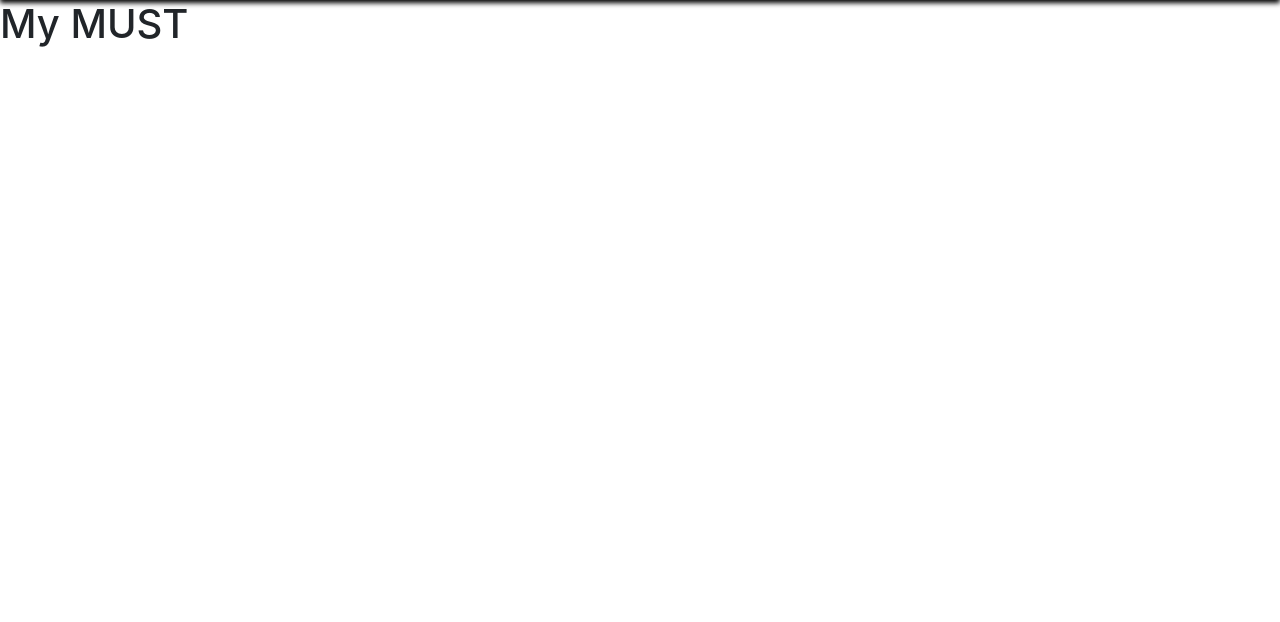
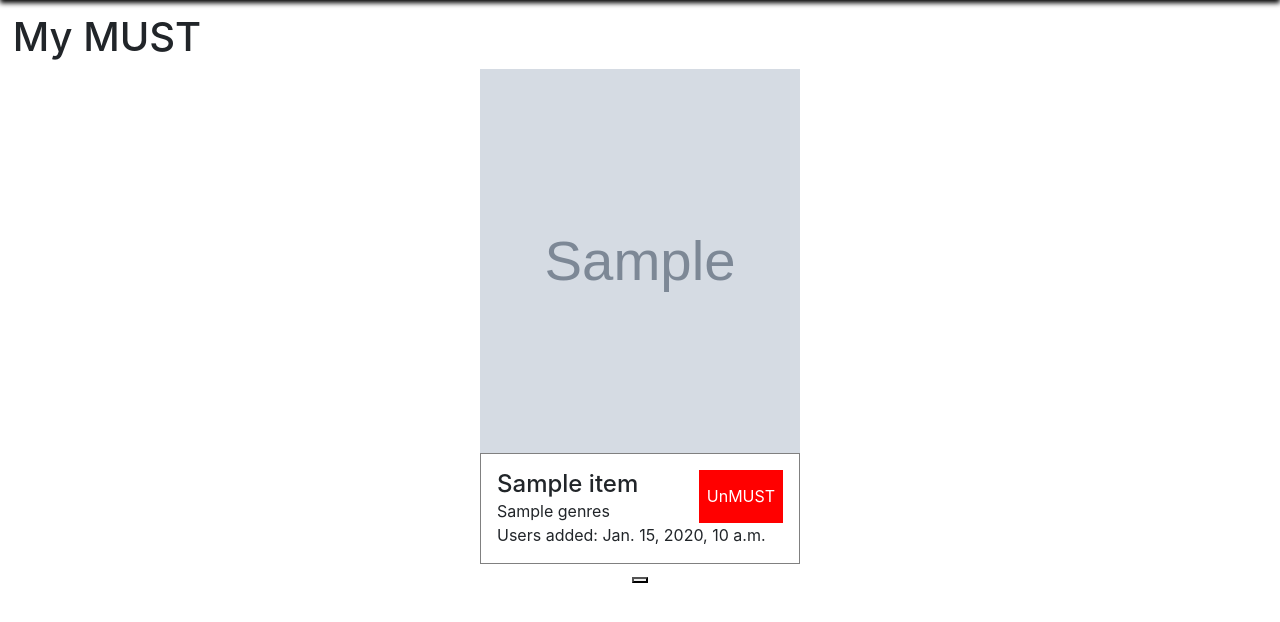
Before and after one commit to O1Dii/games-catalog, a Django app: page /must/1 in a window 1280 px wide. Shown: the part 66-688 px from the top of the page. Run offline with Django 3.2, Linux system fonts and the light colour scheme; a user stored in the database is signed in; tables that the repository leaves empty hold one stand-in row (values such as "Sample post"); grey boxes marked "Sample" are stand-in pictures; a database or web service that is not in the repository returns one stand-in record (values such as "Sample title"); data that the repository does not hold is empty; some libraries are stand-ins or nearby versions.

Commit message:
must_page partially completed

```diff
--- a/main_app/igdb_api.py
+++ b/main_app/igdb_api.py
@@ -93,7 +93,7 @@ class IGDB:
         """returns total amount of pages for last game list"""
         return math.ceil(self.__last_headers_x_count / self.__limit)
 
-    def api_get_games_list(self, page: str = '1', **kwargs) -> list:
+    def api_get_games_list(self, page: str = '1', game_ids: list = None, genres: bool = False, **kwargs) -> list:
         """kwargs:
         search: str = None,
         genres: str = None,
@@ -101,21 +101,36 @@ class IGDB:
         user_ratings: tuple = None"""
         category = 'games/?'
         additional = {
-            'fields': 'name,cover,version_title,rating',
+            'fields': 'name,cover,version_title,rating,genres',
             'limit': self.__limit,
-            'offset': (int(page) - 1) * self.__limit}
-        if not kwargs.get('search'):
-            additional['order'] = 'popularity:desc'
-        filters = self.__generate_filters(**kwargs)
-        additional.update(filters)
+            'offset': (int(page) - 1) * self.__limit
+        }
+        if game_ids:
+            games = ','.join(map(str, game_ids))
+            category = f'games/{games}?'
+        else:
+            if not kwargs.get('search'):
+                additional['order'] = 'popularity:desc'
+            filters = self.__generate_filters(**kwargs)
+            additional.update(filters)
         encoded_url = urlencode(additional, quote_via=quote_plus)
         data = self.__api_get(f'{category}{encoded_url}')
         images_query = list(set(each.get('cover', '') for each in data if each.get('cover')))
         images = dict(self.api_get_image(images_query, True))
+        genres_list = []
         for i, each in enumerate(data):
             if each:
                 if each.get('cover'):
                     data[i]['cover'] = images.get(each.get('cover'))
+                if genres:
+                    genres_list.append(data[i].get('genres', [])[0])
+        if genres:
+            j = 0
+            genre_names = self.api_get_names('genres', genres_list)
+            for i, each in enumerate(data):
+                if each.get('genres'):
+                    data[i]['genres'] = genre_names[j]
+                    j += 1
         return data
 
     def api_get_image(self, images_id: list, cover=False):
@@ -123,4 +138,4 @@ class IGDB:
         data = self.__api_get(result + ','.join(map(str, images_id)) + '?fields=url')
         for each in data:
             yield each.get('id'), 'https:' + each.get('url', '').replace('t_thumb', 't_cover_big' if cover
-                                                         else 't_screenshot_med')
+                                                                         else 't_screenshot_med')
--- a/main_app/templates/game_must_template.html
+++ b/main_app/templates/game_must_template.html
@@ -1,17 +1,17 @@
 <div class="main-game-container">
     <img class="image-cover" src="{{ game.cover }}" alt="">
     <div class="lower-container">
-        <div class="row">
-            <div class="col">
+        <div class="lower-inner-container">
+            <div>
                 <h4 class="game_name">{{ game.name }}</h4>
-                <p class="game_version_title">{{ game.genre }}</p>
+                <p class="game_version_title">{{ game.genres }}</p>
             </div>
-            <div class="col">
-                <button class="must-button">UnMUST</button>
+            <div>
+                <button class="big-red-button must-button">UnMUST</button>
             </div>
         </div>
-        <div class="row">
-            <p>Users added: 25</p>
+        <div>
+            <p>Users added: {{ game.added }}</p>
         </div>
     </div>
 </div>
--- a/main_app/templates/game_template.html
+++ b/main_app/templates/game_template.html
@@ -9,10 +9,8 @@
                 <a href="{% url 'main_app:detail_page' game_id=game.id %}">
                     <button type="button" class="cover-button">Open</button>
                 </a>
-                <form method="post">
-                    {% csrf_token %}
-                    <button type="submit" class="cover-button">MUST</button>
-                </form>
+                {% csrf_token %}
+                <button type="button" class="cover-button" onclick="send_ajax_must({{ game.id }})">MUST</button>
             </div>
         </div>
     </div>
--- a/main_app/templates/login_register_page.html
+++ b/main_app/templates/login_register_page.html
@@ -16,7 +16,7 @@
                 <h2 id="sign-up">Sign Up</h2>
                 {{ form.as_p }}
             </div>
-            <button id="submit-btn" type="submit">Sign me up!</button>
+            <button id="submit-btn" class="big-red-button" type="submit">Sign me up!</button>
         </form>
     </div>
 {% endblock %}
--- a/main_app/templates/must_page.html
+++ b/main_app/templates/must_page.html
@@ -7,12 +7,17 @@
 {% endblock %}
 
 {% block body %}
-    <div class="main-container">
+    <div id="main-container">
         <h1>My MUST</h1>
-        <div id="games-list-container" class="d-flex flex-wrap">
-            {% for game in games %}
-                {% include 'game_must_template.html' %}
-            {% endfor %}
+        <div id="games-list-container" class="d-flex flex-wrap justify-content-center">
+            {% if games %}
+                {% for game in games %}
+                    {% include 'game_must_template.html' %}
+                {% endfor %}
+            {% else %}
+                <h1>You don't have MUST games yet</h1>
+                <button class="big-red-button">Get MUST games!</button>
+            {% endif %}
         </div>
     </div>
     <div class="row d-flex justify-content-center">
--- a/main_app/views.py
+++ b/main_app/views.py
@@ -46,6 +46,12 @@ class SendEmail(TemplateView):
 class MainPageView(LoginRequiredMixin, TemplateView):
     template_name = 'main_page.html'
 
+    def post(self, request):
+        game_id = int(request.POST.get('game_id', 0))
+        if game_id:
+            MustModel.objects.get_or_create(game_id=game_id, user=request.user)
+        return HttpResponse('')
+
     def get_context_data(self, **kwargs):
         client = IGDB(6)
         context = super().get_context_data(**kwargs)
@@ -70,13 +76,6 @@ class MainPageView(LoginRequiredMixin, TemplateView):
             'end': end
         })
         return context
-
-    def post(self, request):
-        game_id = request.POST.get('must_game_id')
-        if game_id and isinstance(game_id, int):
-            MustModel.objects.create(game_id=game_id, user=request.user)
-        print(MustModel.objects.all())
-        return HttpResponse('')
 
 
 class DetailPageView(LoginRequiredMixin, TemplateView):
@@ -144,7 +143,7 @@ class LogoutPageView(LogoutView):
     pass
 
 
-class UserPageView(TemplateView):
+class UserPageView(LoginRequiredMixin, TemplateView):
     template_name = 'user_page.html'
 
     def get_context_data(self, **kwargs):
@@ -153,9 +152,15 @@ class UserPageView(TemplateView):
         return context
 
 
-class MustPageView(TemplateView):
+class MustPageView(LoginRequiredMixin, TemplateView):
     template_name = 'must_page.html'
 
-    def get_context_data(self, **kwargs):
+    def get_context_data(self, user_id, **kwargs):
         context = super().get_context_data(**kwargs)
+        game_ids = [each.game_id for each in MustModel.objects.filter(user_id=user_id)]
+        client = IGDB(6)
+        games = client.api_get_games_list('1', game_ids, True)
+        for i, each in enumerate(games):
+            games[i]['added'] = MustModel.objects.filter(game_id=each['id']).count()
+        context['games'] = games
         return context
--- a/static/css/library.scss
+++ b/static/css/library.scss
@@ -1,3 +1,14 @@
 $primary-color: red;
 $secondary-color: white;
 $black-color: black;
+
+#main-container{
+  padding: 1%;
+}
+
+.big-red-button{
+    background-color: $primary-color;
+    color: $secondary-color;
+    border-color: $primary-color;
+    border-style: solid;
+}
--- a/static/css/must_page.css
+++ b/static/css/must_page.css
@@ -0,0 +1,31 @@
+#main-container {
+  padding: 1%; }
+
+.big-red-button {
+  background-color: red;
+  color: white;
+  border-color: red;
+  border-style: solid; }
+
+.main-game-container {
+  height: 30em;
+  width: 20em; }
+
+.image-cover {
+  width: 100%;
+  height: 80%; }
+
+.lower-container {
+  padding: 5%;
+  border: solid 1px grey; }
+
+.lower-inner-container {
+  display: flex;
+  justify-content: space-between; }
+
+.must-button {
+  height: 100%;
+  width: auto; }
+
+.lower-inner-container h4, .lower-container p {
+  margin-bottom: 0; }
--- a/static/css/must_page.scss
+++ b/static/css/must_page.scss
@@ -1 +1,25 @@
 @import 'library.scss';
+
+.main-game-container {
+  height: 30em;
+  width: 20em;
+}
+.image-cover {
+  width: 100%;
+  height: 80%;
+}
+.lower-container{
+  padding: 5%;
+  border: solid 1px grey;
+}
+.lower-inner-container{
+  display: flex;
+  justify-content: space-between;
+}
+.must-button{
+  height: 100%;
+  width: auto;
+}
+.lower-inner-container h4, .lower-container p{
+  margin-bottom: 0;
+}
--- a/static/css/register_page.scss
+++ b/static/css/register_page.scss
@@ -14,10 +14,6 @@ select{
     background-color: transparent;
 }
 #submit-btn{
-    background-color: $primary-color;
-    color: $secondary-color;
-    border-color: $primary-color;
-    border-style: solid;
     width: 40%;
     height: 40px;
     align-self: center;
--- a/static/css/styling.css
+++ b/static/css/styling.css
@@ -1,3 +1,12 @@
+#main-container {
+  padding: 1%; }
+
+.big-red-button {
+  background-color: red;
+  color: white;
+  border-color: red;
+  border-style: solid; }
+
 html, body {
   height: 100%; }
 
--- a/static/css/user_page.css
+++ b/static/css/user_page.css
@@ -1,5 +1,11 @@
 #main-container {
   padding: 1%; }
 
+.big-red-button {
+  background-color: red;
+  color: white;
+  border-color: red;
+  border-style: solid; }
+
 .first {
   text-align: end; }
--- a/static/css/user_page.scss
+++ b/static/css/user_page.scss
@@ -1,8 +1,5 @@
 @import 'library.scss';
 
-#main-container{
-  padding: 1%;
-}
 .first{
   text-align: end;
 }
--- a/static/scripts/must_page.js
+++ b/static/scripts/must_page.js
@@ -1,15 +1,14 @@
-$(document).on('submit', '.must_send_form', function (e) {
-    e.preventDefault();
-    console.log(e);
+function send_ajax_must(val){
+    console.log(val);
     $.ajax({
         type: 'POST',
-        url:'/main_page',
+        url:'/',
         data:{
-            game_id:1,
+            game_id:val,
             csrfmiddlewaretoken:$('input[name=csrfmiddlewaretoken]').val()
         },
         success:function(){
             alert('Game added to MUST!');
         }
     });
-});
+}
--- a/static/templates/base.html
+++ b/static/templates/base.html
@@ -34,7 +34,7 @@
             </a>
         {% else %}
             <p>Hello</p><a href="{% url 'main_app:user_page' %}"><ins>{{ request.user.username }}!</ins></a>
-            <a href="">
+            <a href="{% url 'main_app:must_page' user_id=request.user.id %}">
                 <button class="nav-button green-button">My MUSTs</button>
             </a>
             <a href="{% url 'main_app:logout' %}">
```
Also changed, not shown: static/css/detail_page.css (+9 -0 lines), static/css/library.css (+8 -0 lines), static/css/main_page.css (+9 -0 lines), static/css/register_page.css (+9 -4 lines), static/css/send_email.css (+9 -0 lines).
